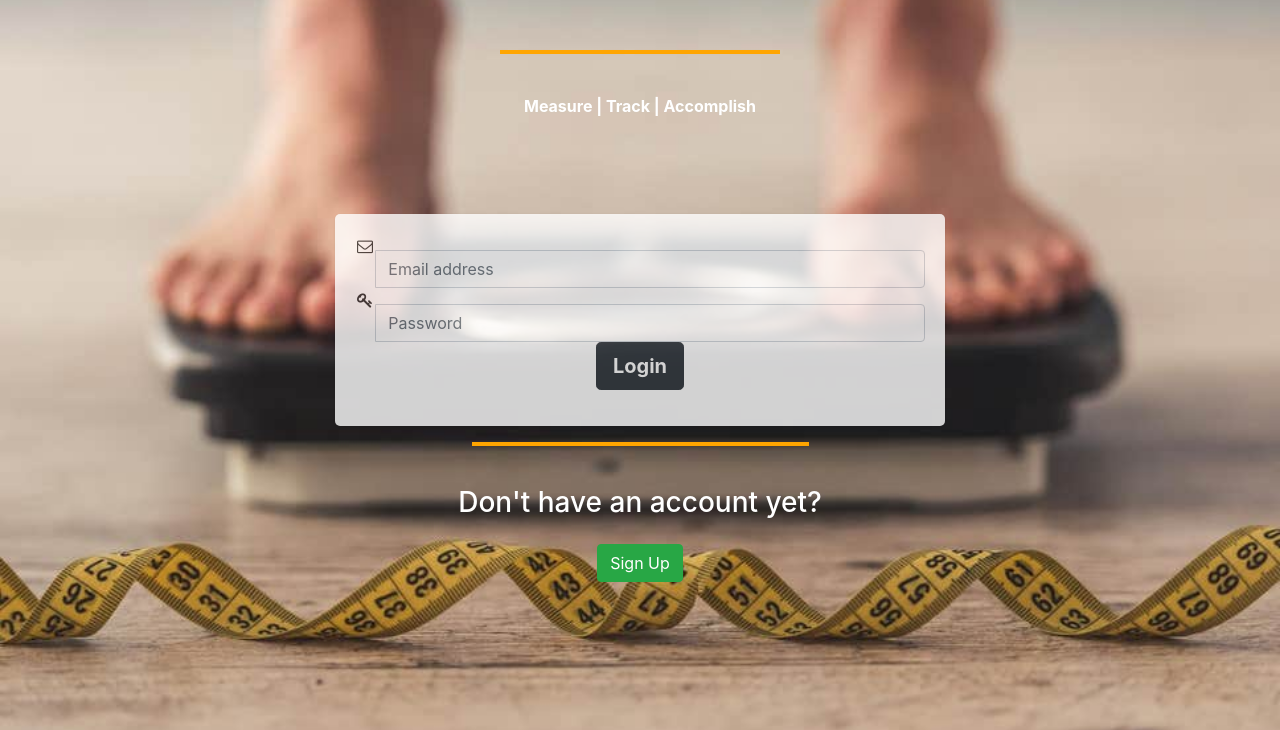
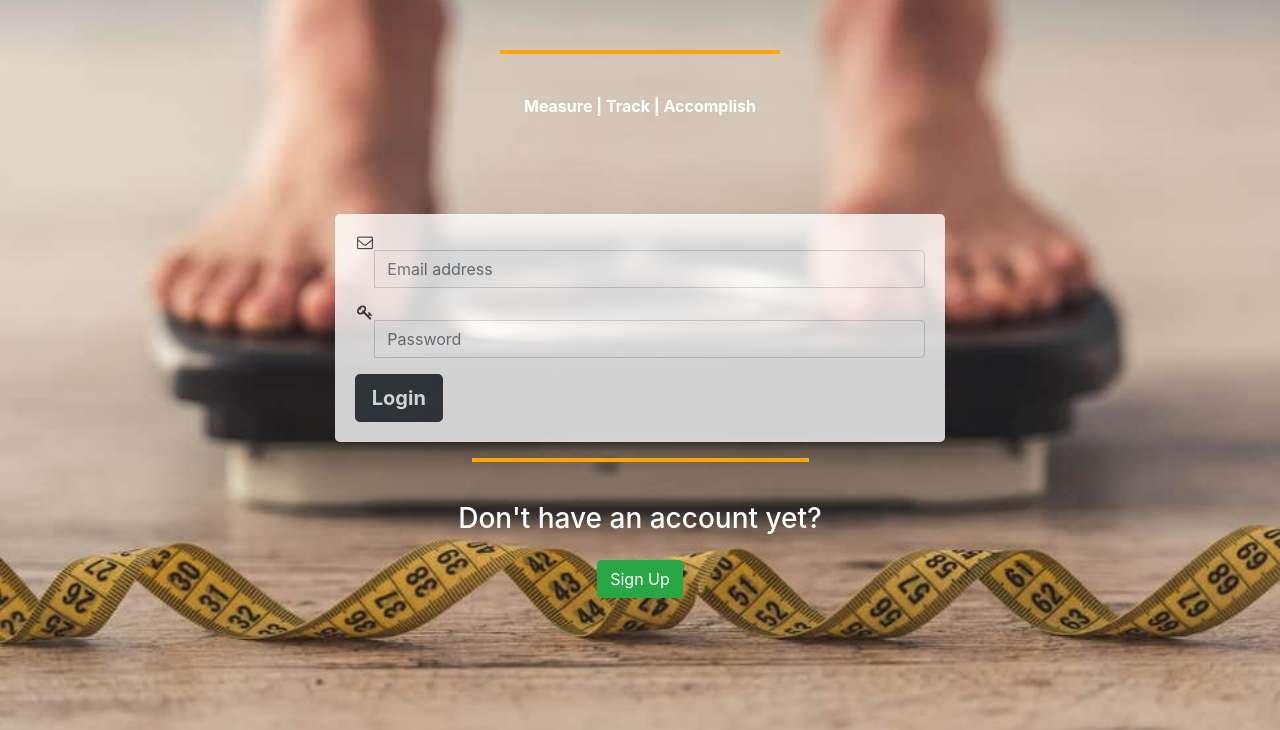
Before and after one commit to HMD-01/Weight-Tracker-App, a plain HTML site: page login.html in a window 1280 px wide. Shown: the part 70-800 px from the top of the page. Drawn offline with nearby package versions, Linux system fonts and the light colour scheme.

Commit message:
1. header text was styled with <kbd> tag. 2. Added checkbox to sign up form. 3. Still experimenting with bootstrap prepend and font awesome on login form

```diff
--- a/login.html
+++ b/login.html
@@ -43,9 +43,10 @@
     <div class="container">
       <br />
       <div class="login-form" id="signUp-form">
-        <div class="form-group">
-          <div class="input-group margin-bottom-sm">
-            <span class="input-group-addon"
+
+        <form>
+          <div class="input-group mb-3">
+            <span class="input-group-prepend"
               ><i class="fa fa-envelope-o fa-fw"></i
             ></span>
             <input
@@ -54,8 +55,8 @@
               placeholder="Email address"
             />
           </div>
-          <div class="input-group">
-            <span class="input-group-addon"
+          <div class="input-group mb-3">
+            <span class="input-group-prepend"
               ><i class="fa fa-key fa-fw"></i
             ></span>
             <input
@@ -64,18 +65,18 @@
               placeholder="Password"
             />
           </div>
-          <div class="form-group">
+          <div class="input-group">
             <button class="btn btn-dark btn-lg login-btn" type="submit">
               <strong>Login</strong>
             </button>
           </div>
-        </div>
+        </form>
       </div>
       <hr />
       <br />
       <div class="loginLink">
         <h3 style="color: #fff;">Don't have an account yet?</h3>
-        <a href="login.html">
+        <a href="index.html#signUp-form">
           <input type="button" class="btn btn-success mb-2" value="Sign Up" />
         </a>
       </div>
```
Also changed, not shown: index.html (+6 -1 lines).
